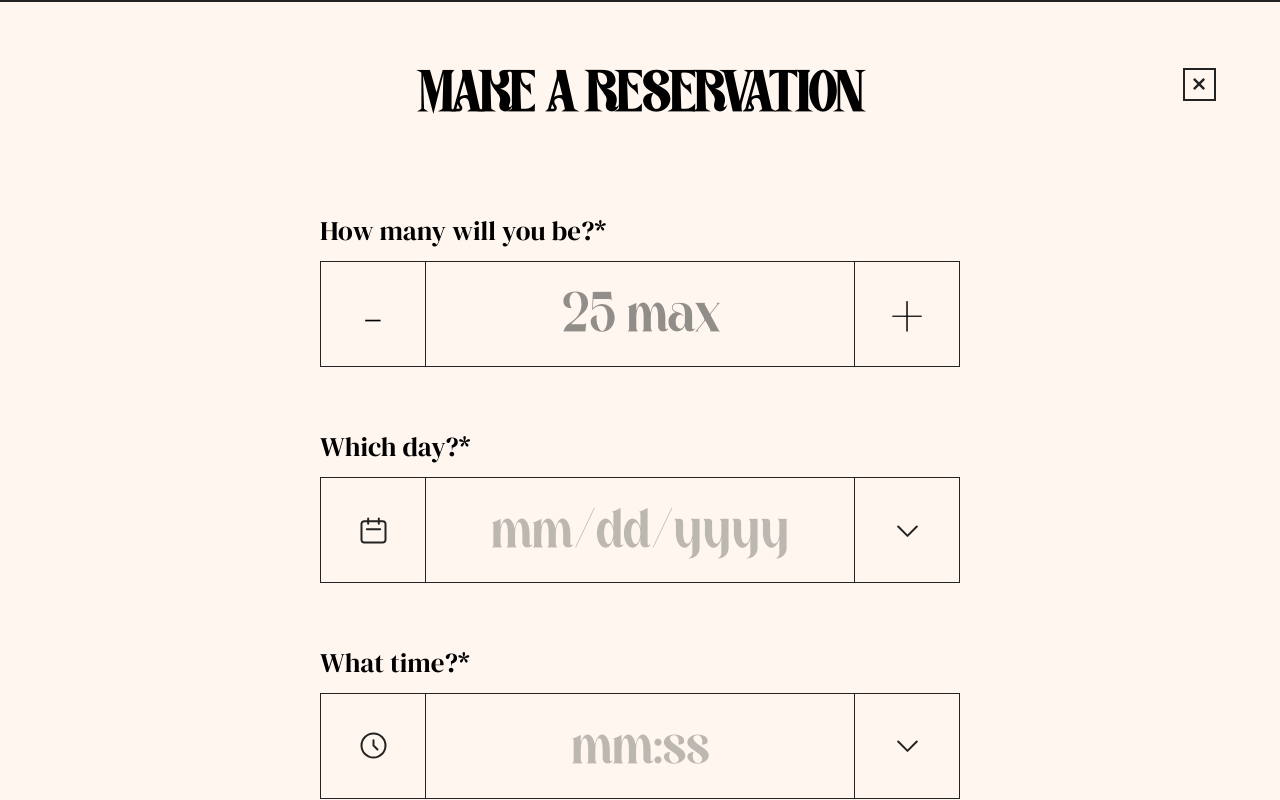
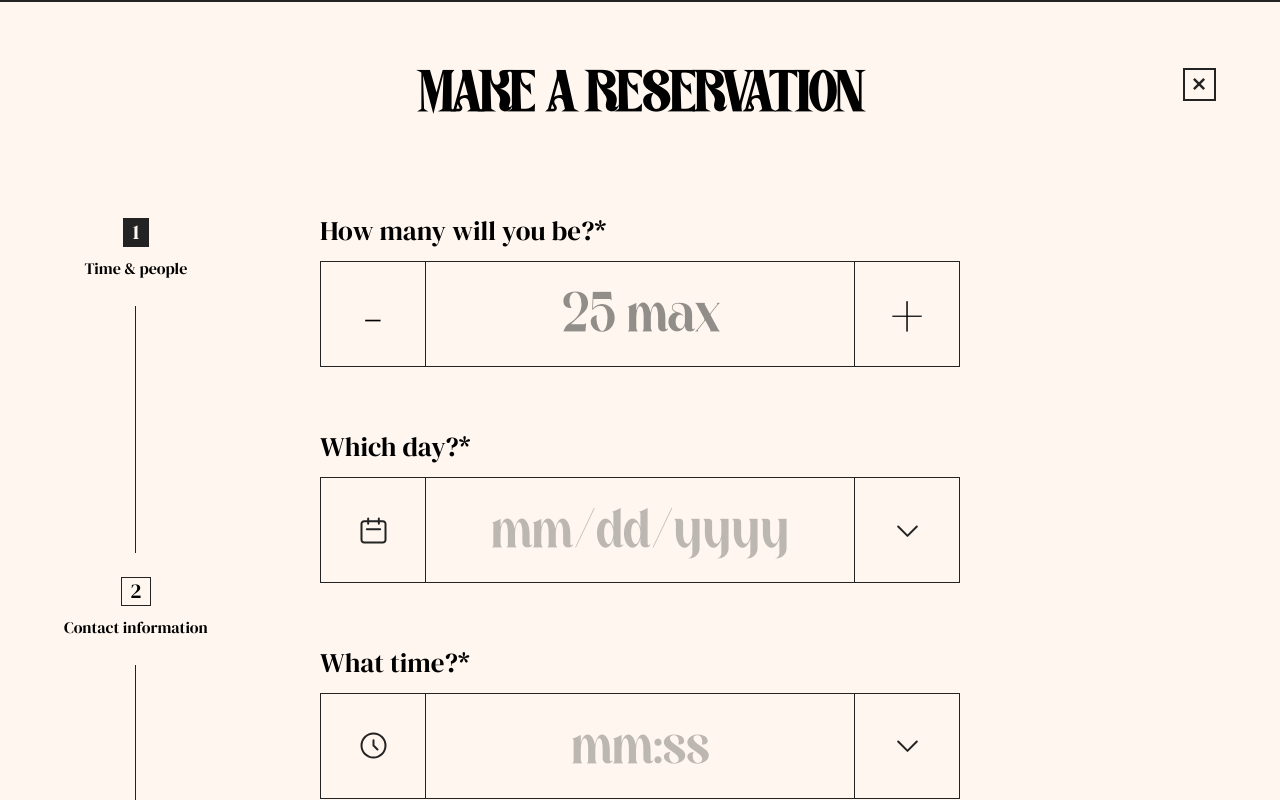
Before and after one commit to AecWork/meta-final-project, a React (Create React App) app: page / in a window 1280 px wide. Both pictures are taken after a click on the button "Reserve". Shown: the top 800 px of the page. Built offline with nearby package versions, Linux system fonts and the light colour scheme.

Commit message:
+ Reservation progress bar

```diff
--- /dev/null
+++ b/src/components/business/ProgressBar/ProgressBar.css
@@ -0,0 +1,17 @@
+.progress-bar {
+    display: flex;
+    flex-direction: column;
+    gap: 1.5rem;
+    justify-content: space-between;
+    align-items: center;
+    height: 100%;
+    width: fit-content;
+    align-self: flex-start;
+}
+
+.progress-bar > div {
+    background-color: var(--LL-black);
+    width: 1px;
+    height: 100%;
+    min-height: 1rem;
+}
--- a/src/components/business/ProgressBar/ProgressBar.tsx
+++ b/src/components/business/ProgressBar/ProgressBar.tsx
@@ -1,8 +1,21 @@
 import React from 'react'
+import './ProgressBar.css'
+import Step, { StepProps } from './Step/Step.tsx'
 
-const ProgressBar: React.FC = () => {
+interface Props {
+  steps: StepProps[]
+}
+
+const ProgressBar: React.FC<Props> = ({ steps }) => {
   return (
-    <div>ProgressBar</div>
+    <ul className='progress-bar'>
+      { steps.map((step, index) => (
+        <>
+          <Step {...step} />
+          { index < steps.length - 1 ? <div /> : null }
+        </>
+      )) }
+    </ul>
   )
 }
 
--- /dev/null
+++ b/src/components/business/ProgressBar/Step/Step.css
@@ -0,0 +1,19 @@
+.step-wrapper {
+    display: flex;
+    flex-direction: column;
+    gap: 0.5rem;
+    align-items: center;
+}
+
+.step-wrapper > div {
+    width: fit-content;
+    padding: 0 0.5rem;
+    text-align: center;
+    border: 1px solid var(--LL-black);
+    transition: background-color 1s var(--easing), color 1s var(--easing);
+}
+
+.step-wrapper > div.complete {
+    color: var(--LL-main);
+    background-color: var(--LL-black);
+}
--- /dev/null
+++ b/src/components/business/ProgressBar/Step/Step.tsx
@@ -0,0 +1,19 @@
+import React from 'react'
+import './Step.css'
+
+export interface StepProps {
+    step?: number
+    stepName?: string
+    complete?: boolean
+}
+
+const Step: React.FC<StepProps> = ({ complete, step = 1, stepName = 'Step' }) => {
+  return (
+    <li className='step-wrapper'>
+        <div className={`text-L${complete ? ' complete' : ''}`}>{ step }</div>
+        <span>{ stepName }</span>
+    </li>
+  )
+}
+
+export default Step
--- a/src/components/pages/Reserve/Reserve.css
+++ b/src/components/pages/Reserve/Reserve.css
@@ -11,3 +11,9 @@
     top: 0;
     left: 0;
 }
+
+.reservation-page > section {
+    display: grid;
+    grid-template-columns: 1fr 2fr 1fr;
+    gap: 2rem;
+}
--- a/src/components/pages/Reserve/Reserve.tsx
+++ b/src/components/pages/Reserve/Reserve.tsx
@@ -1,16 +1,50 @@
-import React from 'react'
+import React, { useEffect, useMemo } from 'react'
+import { ReactComponent as Arrow } from '../../../assets/icons/arrow.svg'
+import { useReservation } from '../../../contexts/ReservationContext/ReservationContext.tsx'
+import Button, { ButtonType } from '../../business/Button/Button.tsx'
+import ProgressBar from '../../business/ProgressBar/ProgressBar.tsx'
+import { StepProps } from '../../business/ProgressBar/Step/Step.tsx'
 import './Reserve.css'
-import { ReservationContextProvider } from '../../../contexts/ReservationContext/ReservationContext.tsx'
 import ReserveForm from './ReserveForm/ReserveForm.tsx'
 
+const STEPS: StepProps[] = [
+  {
+      step: 1,
+      stepName: 'Time & people',
+      complete: false
+  },
+  {
+      step: 2,
+      stepName: 'Contact information',
+      complete: false
+  },
+  {
+      step: 3,
+      stepName: 'Done!',
+      complete: false
+  }
+];
+
 const Reserve: React.FC = () => {
+  const { currentStep, prevStep } = useReservation();
+
+  const steps = useMemo(() => (
+    STEPS.map(step => ({...step, complete: currentStep >= (step.step || 0)}))
+  ), [currentStep]);
+
   return (
-    <ReservationContextProvider>
-      <article className='reservation-page'>
-        <h5 className='uppercase'>make a reservation</h5>
+    <article className='reservation-page'>
+      <h5 className='uppercase'>make a reservation</h5>
+      <section>
+        { currentStep > 1 && (
+          <div className='back-button'>
+            <Button type={ButtonType.LINK} onClick={prevStep}><><Arrow />Back</></Button>
+          </div>
+        ) }
+        <ProgressBar steps={steps}/>
         <ReserveForm />
-      </article>
-    </ReservationContextProvider>
+      </section>
+    </article>
   )
 }
 
--- a/src/components/pages/Reserve/ReserveForm/ReserveForm.tsx
+++ b/src/components/pages/Reserve/ReserveForm/ReserveForm.tsx
@@ -1,13 +1,12 @@
-import React, { useCallback, useState } from 'react'
-import './ReserveForm.css'
-import { ReservationField, useReservation } from '../../../../contexts/ReservationContext/ReservationContext.tsx'
+import React, { useCallback } from 'react';
+import { useModal } from '../../../../contexts/ModalContext.tsx';
+import { ReservationField, useReservation } from '../../../../contexts/ReservationContext/ReservationContext.tsx';
+import Button, { ButtonType } from '../../../business/Button/Button.tsx';
+import DateInput from '../../../business/Inputs/DateInput/DateInput.tsx';
 import NumberInput from '../../../business/Inputs/NumberInput/NumberInput.tsx';
-import DateInput from '../../../business/Inputs/DateInput/DateInput.tsx';
 import SelectInput from '../../../business/Inputs/SelectInput/SelectInput.tsx';
-import Button, { ButtonType } from '../../../business/Button/Button.tsx';
 import TextInput from '../../../business/Inputs/TextInput/TextInput.tsx';
-import { useModal } from '../../../../contexts/ModalContext.tsx';
-import {ReactComponent as Arrow} from '../../../../assets/icons/arrow.svg';
+import './ReserveForm.css';
 
 const STEP_1_FIELDS: ReservationField[] = [
     ReservationField.CLIENTS_AMMOUNT,
@@ -22,36 +21,24 @@ const STEP_2_FIELDS: ReservationField[] = [
 ];
 
 const ReserveForm: React.FC = () => {
-    const { data, errors, updateValue, validate } = useReservation();
-    const [step, setStep] = useState<number>(1);
+    const { data, errors, updateValue, validate, currentStep, nextStep } = useReservation();
     const { closeModal } = useModal();
 
     const onSubmit = useCallback((e: React.FormEvent<HTMLFormElement>) => {
         e.preventDefault();
-        if (step < 3) {
-            if (validate(step === 1 ? STEP_1_FIELDS : STEP_2_FIELDS)) {
-                setStep(prev => prev + 1);
+        if (currentStep < 3) {
+            if (validate(currentStep === 1 ? STEP_1_FIELDS : STEP_2_FIELDS)) {
+                nextStep();
             }
         } else {
             closeModal();
         }
 
-    }, [validate, closeModal, step]);
-
-    const backClick = useCallback((e: React.MouseEvent<HTMLButtonElement>) => {
-        e.preventDefault();
-        setStep(prev => prev - 1);
-    }, []);
+    }, [validate, closeModal, currentStep, nextStep]);
 
     return (
-        <>
-            { step === 2 && (
-                <div className='back-button'>
-                    <Button type={ButtonType.LINK} onClick={backClick}><><Arrow />Back</></Button>
-                </div>
-            )}
         <form className='reserve-form' onSubmit={onSubmit}>
-                <section className={`${step === 2 ? 'step-2' : ''}`}>
+            <section className={`${currentStep === 2 ? 'step-2' : ''}`}>
                 <div>
                     <NumberInput
                         label='How many will you be?*'
@@ -97,9 +84,8 @@ const ReserveForm: React.FC = () => {
                     />
                 </div>
             </section>
-                <Button submitForm type={ButtonType.BIG_CTA}>{step === 1 ? 'Next step' : 'Confirm'}</Button>
+            <Button submitForm type={ButtonType.BIG_CTA}>{currentStep === 1 ? 'Next step' : 'Confirm'}</Button>
         </form>
-        </>
     )
 }
 
--- a/src/contexts/ModalContext.tsx
+++ b/src/contexts/ModalContext.tsx
@@ -1,12 +1,13 @@
 import React from "react";
 import ReactDOM from 'react-dom';
+import { useNavigate } from "react-router-dom";
+import Nav from "../components/business/Header/Nav/Nav.tsx";
 import Modal from "../components/business/Modals/Modal.tsx";
-import { useNavigate } from "react-router-dom";
-import { Section } from "../data/constants/constants.ts";
 import About from "../components/pages/About/About.tsx";
 import Menu from "../components/pages/Menu/Menu.tsx";
 import Reserve from "../components/pages/Reserve/Reserve.tsx";
-import Nav from "../components/business/Header/Nav/Nav.tsx";
+import { Section } from "../data/constants/constants.ts";
+import { ReservationContextProvider } from "./ReservationContext/ReservationContext.tsx";
 
 export enum ModalType {
     SIDE_BAR = 'side-bar',
@@ -92,13 +93,16 @@ export const ModalContextProvider = ({ children }) => {
             }}
         >
             { children }
-            { overlayElement
-                ? ReactDOM.createPortal(
-                    modal,
+            <ReservationContextProvider>
+                {
                     overlayElement
-                )
-                : null
-            }
+                        ? ReactDOM.createPortal(
+                            modal,
+                            overlayElement
+                        )
+                        : null
+                }
+            </ReservationContextProvider>
         </ModalContext.Provider>
     );
 };
--- a/src/contexts/ReservationContext/ReservationContext.tsx
+++ b/src/contexts/ReservationContext/ReservationContext.tsx
@@ -54,18 +54,25 @@ interface IReservationContext {
     errors: ReservationDataErrors
     validate: ValidateFunc
     updateValue: UpdateFunc
+    currentStep: number
+    nextStep: () => void
+    prevStep: () => void
 }
 
 const ReservationContext = React.createContext<IReservationContext>({
     data: EMPTY_RESERVATION,
     errors: EMPTY_ERRORS,
     validate: () => true,
-    updateValue: () => {}
+    updateValue: () => {},
+    currentStep: 1,
+    nextStep: () => {},
+    prevStep: () => {}
 });
 
 export const ReservationContextProvider = ({ children }) => {
     const [reservationData, setReservationData] = React.useState<ReservationData>(EMPTY_RESERVATION);
     const [errors, setErrors] = React.useState<ReservationDataErrors>(EMPTY_ERRORS);
+    const [currentStep, setCurrentStep] = React.useState<number>(1);
 
     const updateValue = React.useCallback<UpdateFunc>((value, field) => {
         setReservationData(prev => ({...prev, [field]: value}));
@@ -89,7 +96,10 @@ export const ReservationContextProvider = ({ children }) => {
                 data: {...reservationData},
                 errors: {...errors},
                 validate,
-                updateValue
+                updateValue,
+                currentStep,
+                nextStep: () => setCurrentStep(prev => prev + 1),
+                prevStep: () => setCurrentStep(prev => prev - 1)
             }}
         >
             { children }
```
Lines whose indentation alone changed are shown as unchanged.
